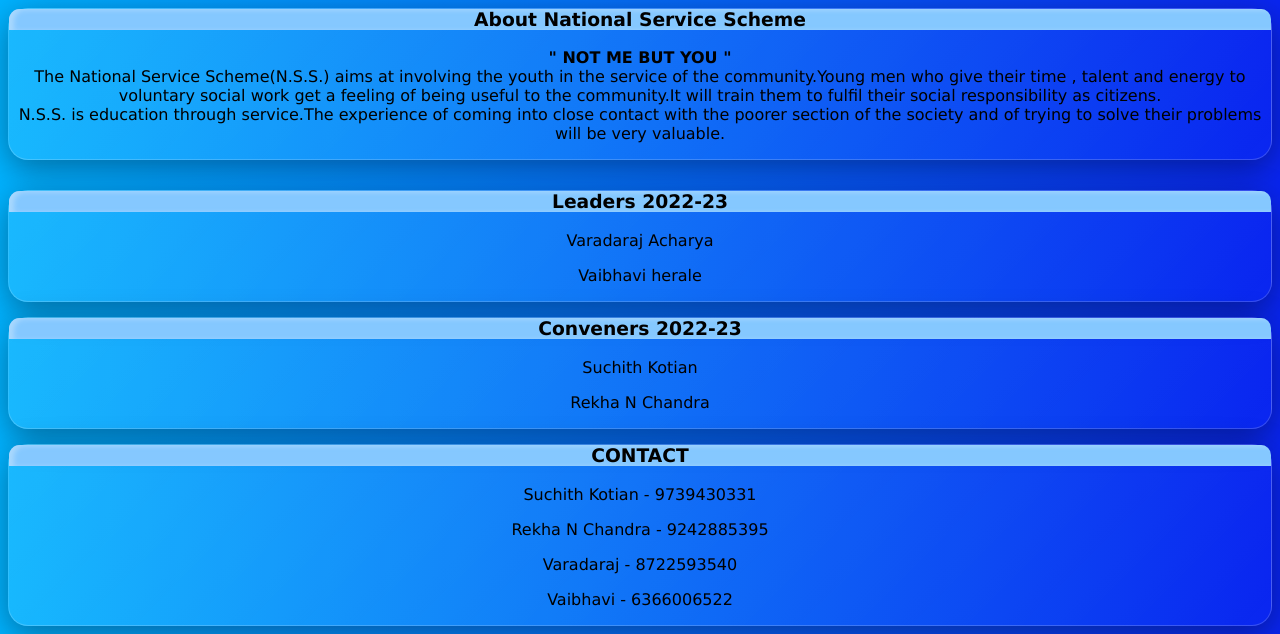
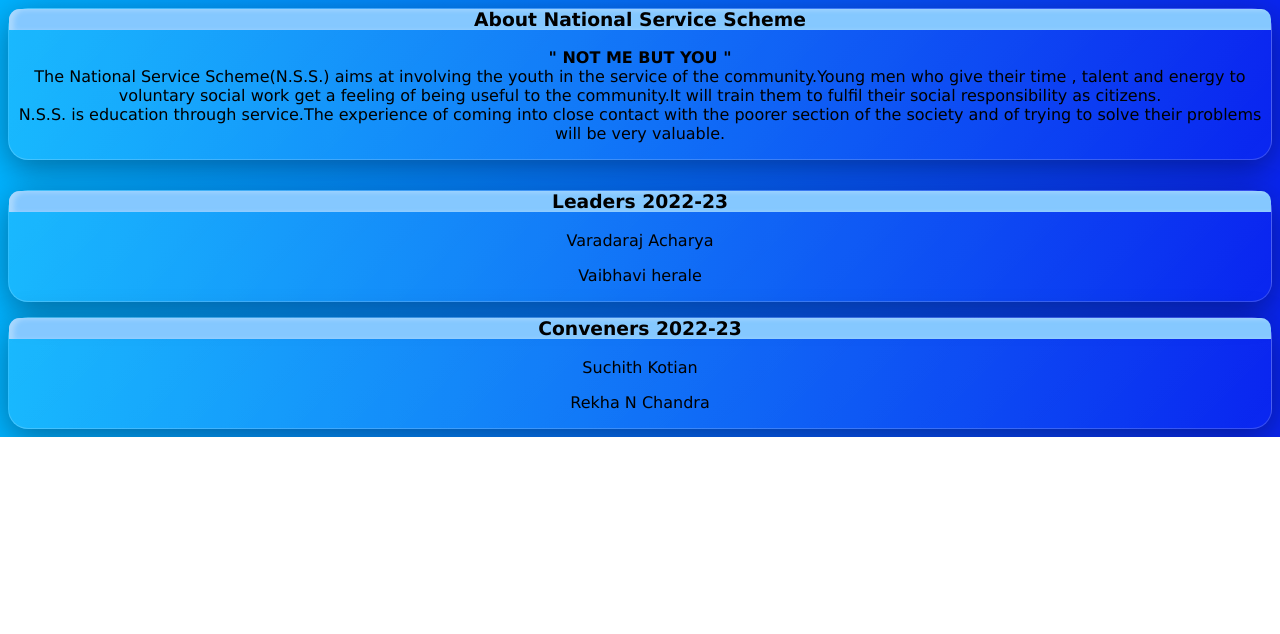
Before and after one commit to mgmconnect/nss, a plain HTML site: page index.html in a window 1280 px wide. Shown: the part 415-1049 px from the top of the page. After the commit the page ends 852 px from the top, so only its background shows below. Drawn offline with Linux system fonts and the light colour scheme.

Commit message:
Update index.html

```diff
--- a/index.html
+++ b/index.html
@@ -118,13 +118,7 @@
           <p>Suchith Kotian</p>
           <p>Rekha N Chandra</p>
         </div>
-        <div class="contact" style="margin-top: 15px">
-          <h3>CONTACT</h3>
-          <p>Suchith Kotian - 9739430331</p>
-          <p>Rekha N Chandra - 9242885395</p>
-          <p>Varadaraj - 8722593540</p>
-          <p>Vaibhavi - 6366006522</p>
-        </div>
+
       </div>
     </div>
   </body>
```
